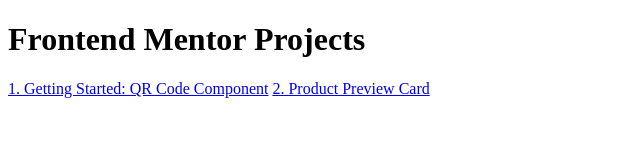
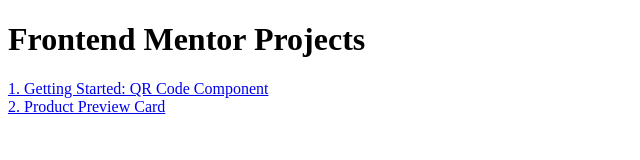
Before and after one commit to cassidy58a/Frontend-Mentor-Projects, a plain HTML site: page index.html in a window 1280 px wide. Shown: the whole page, without its empty margins (0-640 px from the left). Drawn offline with Linux system fonts and the light colour scheme.

Commit message:
Update index.html

```diff
--- a/index.html
+++ b/index.html
@@ -7,7 +7,7 @@
 
 <body>
 	<h1>Frontend Mentor Projects</h1>
-	<a href="QR-Code-Component/QR-Code-Component.html">1. Getting Started: QR Code Component</a>
+	<a href="QR-Code-Component/QR-Code-Component.html">1. Getting Started: QR Code Component</a><br>
 	<a href="product-preview-card/product-preview-card.html">2. Product Preview Card</a>
 </body>
 
```
